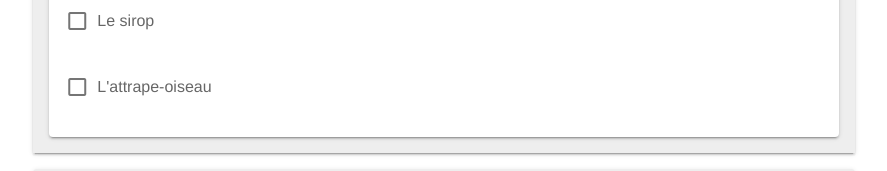
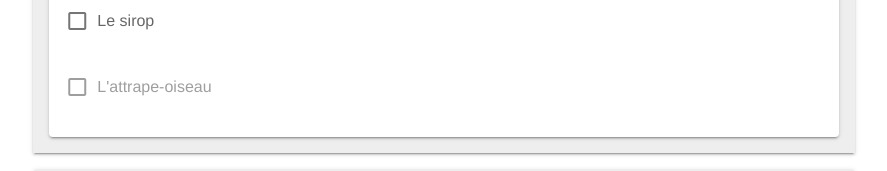
Before and after one commit to Kize/cul-de-chouette, a Vue app: page /#/ in a window 1280 px wide. Shown: the part 466-637 px from the top of the page, without its empty margins (196-1083 px from the left). Built offline with nearby package versions, Linux system fonts and the light colour scheme; the HTML template or start-up script is replaced by a standard one.

Commit message:
fix: disable attrape oiseau when sirop is not enabled

```diff
--- a/src/views/home/components/NewGameForm.vue
+++ b/src/views/home/components/NewGameForm.vue
@@ -30,10 +30,12 @@
             <v-checkbox
               label="Le sirop"
               v-model="form.levelOne.isSiropEnabled"
+              @change="changeSiropEnabled"
             ></v-checkbox>
             <v-checkbox
               label="L'attrape-oiseau"
               v-model="form.levelOne.isAttrapeOiseauEnabled"
+              :disabled="isAttrapeOiseauDisabled"
             ></v-checkbox>
           </v-card-text>
         </v-card>
@@ -126,6 +128,10 @@ export default class NewGameFormSection extends Vue {
     },
   };
 
+  get isAttrapeOiseauDisabled(): boolean {
+    return !this.form.levelOne.isSiropEnabled;
+  }
+
   canRemovePlayer(): boolean {
     return this.form.playerNames.length > 2;
   }
@@ -137,6 +143,12 @@ export default class NewGameFormSection extends Vue {
   removePlayer(index: number): void {
     if (this.canRemovePlayer()) {
       this.form.playerNames.splice(index, 1);
+    }
+  }
+
+  changeSiropEnabled(newStatus: boolean): void {
+    if (!newStatus) {
+      this.form.levelOne.isAttrapeOiseauEnabled = false;
     }
   }
 
```
